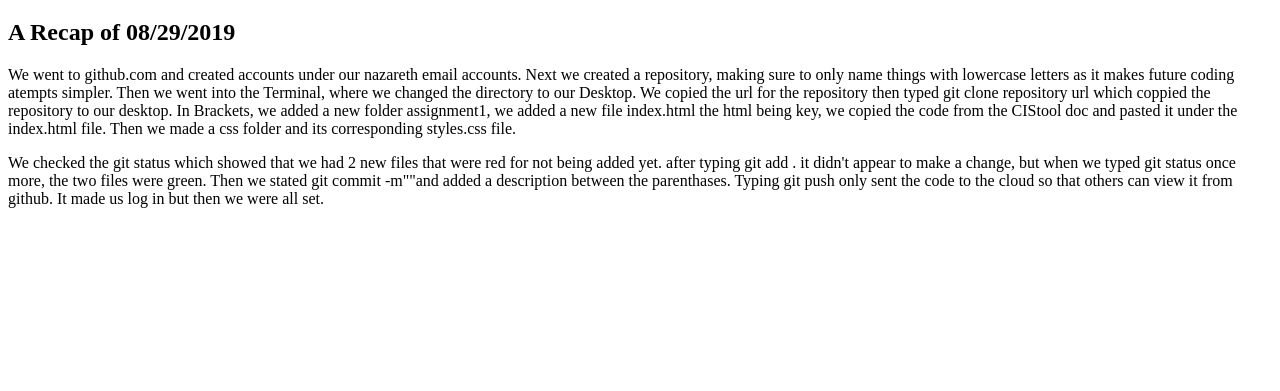
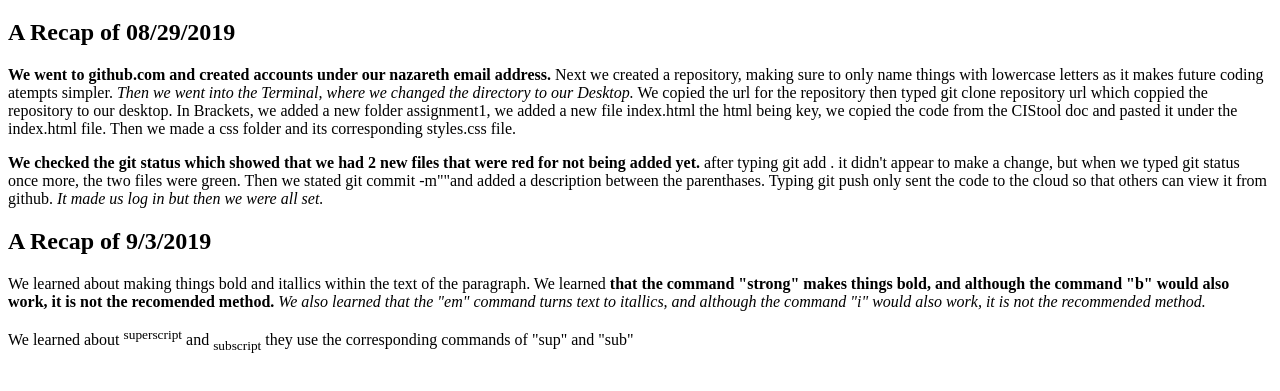
Before and after one commit to mstjacq5/assignment1, a plain HTML site: page index.html in a window 1280 px wide. Shown: the part 61-452 px from the top of the page. Drawn offline with Linux system fonts and the light colour scheme.

Commit message:
We learned bold and itallics, we learned sub and sup

```diff
--- a/index.html
+++ b/index.html
@@ -1,14 +1,19 @@
 <!DOCTYPE html>
 <html lang="en">
+
     <head>
         <meta charset="utf-8">
         <title>My New Website!</title>
         <link rel="stylesheet" type="text/css" href="css/styles.css">
     </head>
+
     <body>
         <h1>Assignment 1</h1>
         <h2>A Recap of 08/29/2019</h2>
-    <p>We went to github.com and created accounts under our nazareth email accounts. Next we created a repository, making sure to only name things with lowercase letters as it makes future coding atempts simpler. Then we went into the Terminal, where we changed the directory to our Desktop. We copied the url for the repository then typed git clone repository url which coppied the repository to our desktop. In Brackets, we added a new folder assignment1, we added a new file index.html the html being key, we copied the code from the CIStool doc and pasted it under the index.html file. Then we made a css folder and its corresponding styles.css file. </p>
-    <p>We checked the git status which showed that we had 2 new files that were red  for not being added yet. after typing git add . it didn't appear to make a change, but when we typed git status once more, the two files were green. Then we stated git commit -m""and added a description between the parenthases. Typing git push only sent the code to the cloud so that others can view it from github. It made us log in but then we were all set.</p>
+        <p><strong>We went to github.com and created accounts under our nazareth email address.</strong> Next we created a repository, making sure to only name things with lowercase letters as it makes future coding atempts simpler. <em>Then we went into the Terminal, where we changed the directory to our Desktop.</em> We copied the url for the repository then typed git clone repository url which coppied the repository to our desktop. In Brackets, we added a new folder assignment1, we added a new file index.html the html being key, we copied the code from the CIStool doc and pasted it under the index.html file. Then we made a css folder and its corresponding styles.css file. </p>
+        <p><strong>We checked the git status which showed that we had 2 new files that were red for not being added yet.</strong> after typing git add . it didn't appear to make a change, but when we typed git status once more, the two files were green. Then we stated git commit -m""and added a description between the parenthases. Typing git push only sent the code to the cloud so that others can view it from github. <em>It made us log in but then we were all set.</em></p>
+        <h2> A Recap of 9/3/2019</h2>
+        <p>We learned about making things bold and itallics within the text of the paragraph. We learned <strong> that the command "strong" makes things bold, and although the command "b" would also work, it is not the recomended method.</strong> <em>We also learned that the "em" command turns text to itallics, and although the command "i" would also work, it is not the recommended method.</em> </p>
+        <p> We learned about <sup>superscript</sup> and <sub>subscript</sub> they use the corresponding commands of "sup" and "sub"</p>
     </body>
 </html>
```
Lines whose indentation alone changed are shown as unchanged.
